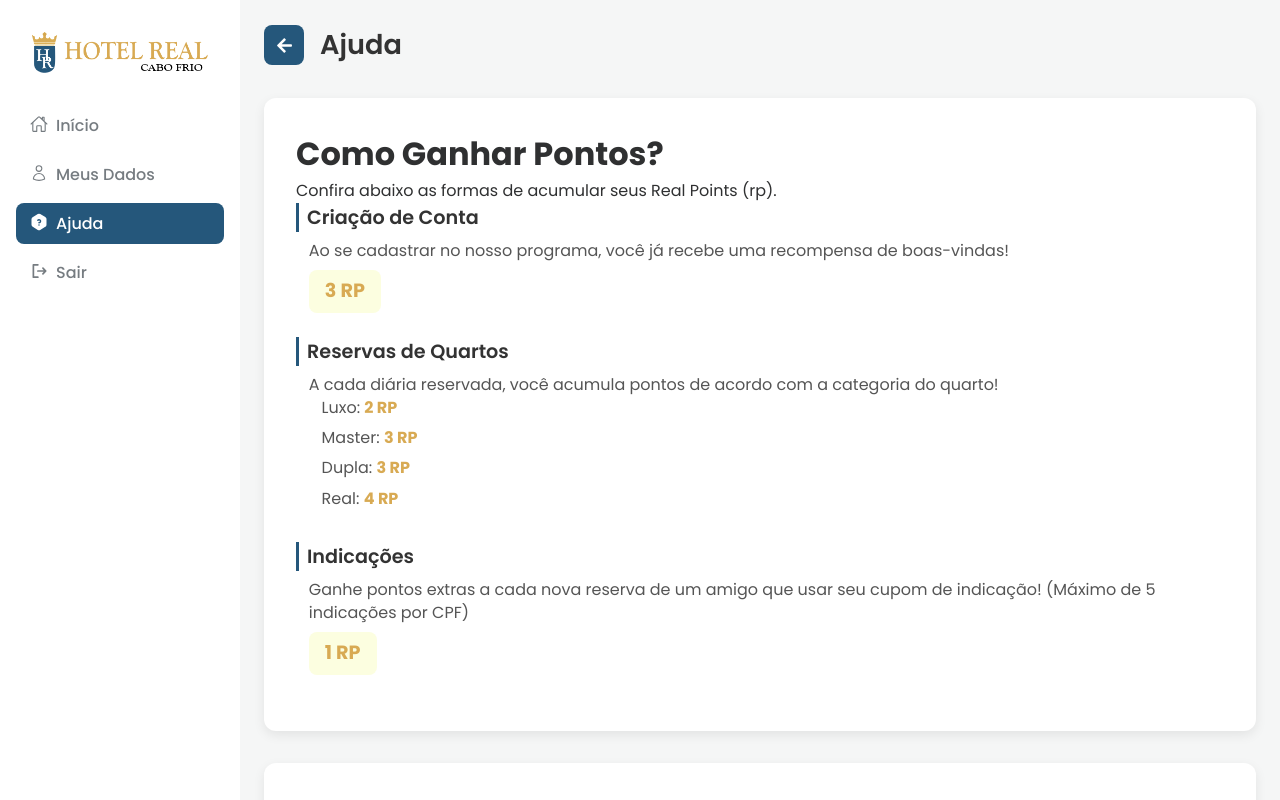
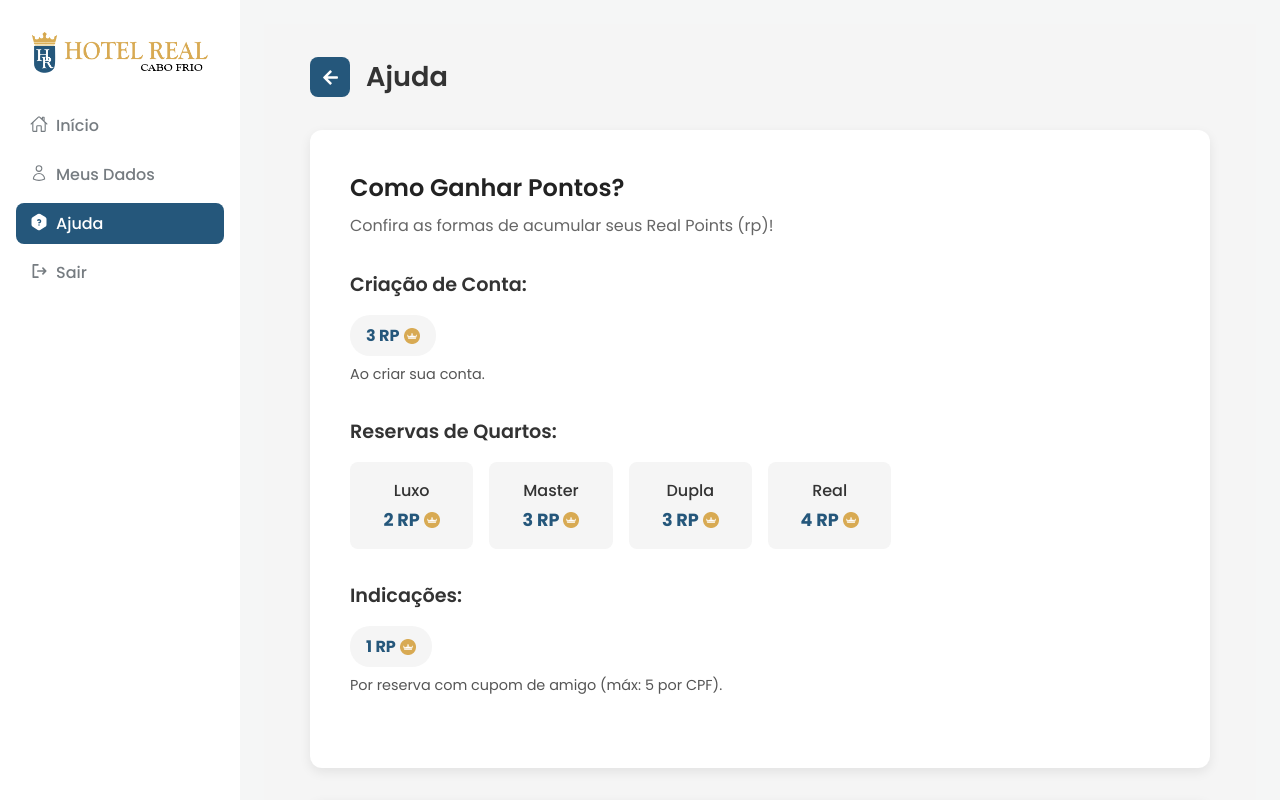
Before and after one commit to BrunoTaconi/sistema-pontos-hotel, a Next.js app: page /ajuda in a window 1280 px wide. Built offline with nearby package versions, Linux system fonts and the light colour scheme; no server answers.

Commit message:
redesign tela de ajuda

```diff
--- a/src/app/(app)/ajuda/page.tsx
+++ b/src/app/(app)/ajuda/page.tsx
@@ -4,6 +4,7 @@ import React from "react";
 import { useRouter } from "next/navigation";
 import styles from "./styles.module.css";
 import { FaArrowLeft } from "react-icons/fa";
+import Image from "next/image"; // Importa o componente Image
 
 const AjudaPage = () => {
   const router = useRouter();
@@ -19,75 +20,169 @@ const AjudaPage = () => {
         </div>
 
         <div className={styles.ajudaContainer}>
+          {/* Card: Como Ganhar Pontos */}
           <div className={styles.ajudaCard}>
-            <h1 className={styles.title}>Como Ganhar Pontos?</h1>
-            <p className={styles.subTitle}>
-              Confira abaixo as formas de acumular seus Real Points (rp).
+            <h1 className={styles.cardTitle}>Como Ganhar Pontos?</h1>
+            <p className={styles.cardSubTitle}>
+              Confira as formas de acumular seus Real Points (rp)!
             </p>
+
             <div className={styles.section}>
-              <h2>Criação de Conta</h2>
-              <p>
-                Ao se cadastrar no nosso programa, você já recebe uma
-                recompensa de boas-vindas!
-              </p>
-              <div className={styles.pointsInfo}>
-                <p>3 RP</p>
+              <h2>Criação de Conta:</h2>
+              <div className={styles.pointsBlock}>
+                <p className={styles.pointValue}>
+                  3 RP
+                  <Image
+                    src="/rp_coin.png"
+                    width={16}
+                    height={16}
+                    alt="Real Points Coin"
+                    className={styles.rpCoinIcon}
+                  />
+                </p>
+                <p className={styles.pointDescription}>Ao criar sua conta.</p>
               </div>
             </div>
 
             <div className={styles.section}>
-              <h2>Reservas de Quartos</h2>
-              <p>
-                A cada diária reservada, você acumula pontos de acordo com a
-                categoria do quarto!
-              </p>
-              <ul className={styles.pointsList}>
-                <li>
-                  <p>Luxo: <span>2 RP</span></p>
-                </li>
-                <li>
-                  <p>Master: <span>3 RP</span></p>
-                </li>
-                <li>
-                  <p>Dupla: <span>3 RP</span></p>
-                </li>
-                <li>
-                  <p>Real: <span>4 RP</span></p>
-                </li>
-              </ul>
+              <h2>Reservas de Quartos:</h2>
+              <div className={styles.pointsGrid}>
+                <div className={styles.pointItem}>
+                  <p>Luxo</p>
+                  <span>
+                    2 RP
+                    <Image
+                      src="/rp_coin.png"
+                      width={16}
+                      height={16}
+                      alt="Real Points Coin"
+                      className={styles.rpCoinIcon}
+                    />
+                  </span>
+                </div>
+                <div className={styles.pointItem}>
+                  <p>Master</p>
+                  <span>
+                    3 RP
+                    <Image
+                      src="/rp_coin.png"
+                      width={16}
+                      height={16}
+                      alt="Real Points Coin"
+                      className={styles.rpCoinIcon}
+                    />
+                  </span>
+                </div>
+                <div className={styles.pointItem}>
+                  <p>Dupla</p>
+                  <span>
+                    3 RP
+                    <Image
+                      src="/rp_coin.png"
+                      width={16}
+                      height={16}
+                      alt="Real Points Coin"
+                      className={styles.rpCoinIcon}
+                    />
+                  </span>
+                </div>
+                <div className={styles.pointItem}>
+                  <p>Real</p>
+                  <span>
+                    4 RP
+                    <Image
+                      src="/rp_coin.png"
+                      width={16}
+                      height={16}
+                      alt="Real Points Coin"
+                      className={styles.rpCoinIcon}
+                    />
+                  </span>
+                </div>
+              </div>
             </div>
 
             <div className={styles.section}>
-              <h2>Indicações</h2>
-              <p>
-                Ganhe pontos extras a cada nova reserva de um amigo que usar seu
-                cupom de indicação! (Máximo de 5 indicações por CPF)
-              </p>
-              <div className={styles.pointsInfo}>
-                <p>1 RP</p>
+              <h2>Indicações:</h2>
+              <div className={styles.pointsBlock}>
+                <p className={styles.pointValue}>
+                  1 RP
+                  <Image
+                    src="/rp_coin.png"
+                    width={16}
+                    height={16}
+                    alt="Real Points Coin"
+                    className={styles.rpCoinIcon}
+                  />
+                </p>
+                <p className={styles.pointDescription}>
+                  Por reserva com cupom de amigo (máx: 5 por CPF).
+                </p>
               </div>
             </div>
           </div>
 
+          {/* Card: Prêmios Disponíveis */}
           <div className={styles.ajudaCard}>
-            <h1 className={styles.title}>Prêmios Disponíveis</h1>
-            <p className={styles.subTitle}>
-              Resgate seus pontos por prêmios incríveis!
+            <h1 className={styles.cardTitle}>Prêmios Disponíveis</h1>
+            <p className={styles.cardSubTitle}>
+              Troque seus pontos por prêmios incríveis!
             </p>
-            <ul className={styles.pointsList}>
-              <li>
-                <p><span>10 rp</span> - 30% off em decoração de quarto</p>
-              </li>
-              <li>
-                <p><span>20 rp</span> - Uma luminária relógio com carregador para celular embutido</p>
-              </li>
-              <li>
-                <p><span>40 rp</span> - Máquina de café expresso</p>
-              </li>
-              <li>
-                <p><span>100 rp</span> - iPhone 13 (único por CPF)</p>
-              </li>
-            </ul>
+
+            <div className={styles.premiosGrid}>
+              <div className={styles.premioItem}>
+                <p>30% off em decoração de quarto</p>
+                <span>
+                  10 RP
+                  <Image
+                    src="/rp_coin.png"
+                    width={16}
+                    height={16}
+                    alt="Real Points Coin"
+                    className={styles.rpCoinIcon}
+                  />
+                </span>
+              </div>
+              <div className={styles.premioItem}>
+                <p>Luminária relógio com carregador</p>
+                <span>
+                  20 RP
+                  <Image
+                    src="/rp_coin.png"
+                    width={16}
+                    height={16}
+                    alt="Real Points Coin"
+                    className={styles.rpCoinIcon}
+                  />
+                </span>
+              </div>
+              <div className={styles.premioItem}>
+                <p>Máquina de café expresso</p>
+                <span>
+                  40 RP
+                  <Image
+                    src="/rp_coin.png"
+                    width={16}
+                    height={16}
+                    alt="Real Points Coin"
+                    className={styles.rpCoinIcon}
+                  />
+                </span>
+              </div>
+              <div className={styles.premioItem}>
+                <p>iPhone 13 (único por CPF)</p>
+                <span>
+                  100 RP
+                  <Image
+                    src="/rp_coin.png"
+                    width={16}
+                    height={16}
+                    alt="Real Points Coin"
+                    className={styles.rpCoinIcon}
+                  />
+                </span>
+              </div>
+            </div>
           </div>
         </div>
       </div>
--- a/src/app/(app)/ajuda/styles.module.css
+++ b/src/app/(app)/ajuda/styles.module.css
@@ -1,21 +1,43 @@
 /* styles.module.css */
+
+/* Removido código duplicado para o container e backContainer, mantendo apenas a última versão */
+/* Adicione esta classe ao seu styles.module.css */
+.rpCoinIcon {
+  margin-left: 0.25rem;
+  margin-top: -0.1rem; /* Ajuste fino para alinhamento vertical */
+  vertical-align: middle;
+}
+.container {
+  min-height: 100vh;
+  display: flex;
+  flex-direction: column;
+  padding: 2rem;
+  background-color: #f5f5f5; /* Fundo cinza claro */
+  align-items: center;
+}
+
+.pageContent {
+  width: 100%;
+  max-width: 900px;
+}
+
 .backContainer {
   display: flex;
   align-items: center;
   gap: 1rem;
-  padding-bottom: 2rem; /* Espaço entre o cabeçalho e os cards */
+  padding-bottom: 2rem;
 }
 
 .backContainer p {
   font-size: 1.7rem;
   font-weight: 600;
-  color: #333; /* Cor do título */
+  color: #333;
 }
 
 .backButton {
   display: grid;
   place-items: center;
-  background-color: rgba(37, 87, 123, 1); /* Cor principal do seu tema */
+  background-color: rgba(37, 87, 123, 1);
   width: 40px;
   height: 40px;
   border-radius: var(--radius-sm);
@@ -23,7 +45,8 @@
   cursor: pointer;
   border: none;
 }
-/* Estilos para o contêiner principal da tela de ajuda */
+
+/* Novo estilo para a tela de ajuda */
 .ajudaContainer {
   display: flex;
   flex-direction: column;
@@ -31,64 +54,117 @@
   width: 100%;
 }
 
-/* Estilo para os cards de informação */
 .ajudaCard {
-  background-color: #ffffff; /* Fundo branco */
+  background-color: #ffffff;
   border-radius: 12px;
   box-shadow: 0 4px 12px rgba(0, 0, 0, 0.08);
-  padding: 2rem;
-  display: flex;
-  flex-direction: column;
+  padding: 2.5rem;
+}
+
+.cardTitle {
+  font-size: 1.5rem;
+  font-weight: 600;
+  color: #222;
+  margin-bottom: 0.5rem;
+}
+
+.cardSubTitle {
+  font-size: 1rem;
+  color: #666;
+  margin-bottom: 2rem;
 }
 
 .section {
-  margin-bottom: 1.5rem;
+  margin-bottom: 2rem;
 }
 
 .section h2 {
   font-size: 1.2rem;
   font-weight: 600;
   color: #333;
-  margin-bottom: 0.5rem;
-  border-left: 3px solid rgba(37, 87, 123, 1); /* Linha de destaque para a seção */
-  padding-left: 0.5rem;
+  margin-bottom: 1rem;
 }
 
-.section p {
-  color: #555;
-  line-height: 1.4;
-  margin-left: 0.8rem;
+/* Estilo para blocos de pontos simples */
+.pointsBlock {
+  display: flex;
+  flex-direction: column;
+  align-items: flex-start;
+  gap: 0.5rem;
 }
 
-.pointsInfo {
-  background-color: #fcfee0; /* Um fundo leve para destacar o valor */
-  border-radius: 8px;
+.pointValue {
+  background-color: #f5f5f5;
+  color: rgba(37, 87, 123, 1);
+  font-weight: bold;
   padding: 0.5rem 1rem;
-  display: inline-block;
-  margin-left: 0.8rem;
-  margin-top: 0.5rem;
+  border-radius: 20px;
+  font-size: 1rem;
+  margin: 0;
 }
 
-.pointsInfo p {
+.pointDescription {
+  font-size: 0.9rem;
+  color: #555;
   margin: 0;
+}
+
+/* Layout de grid para os tipos de quarto */
+.pointsGrid {
+  display: grid;
+  grid-template-columns: repeat(auto-fill, minmax(120px, 1fr));
+  gap: 1rem;
+}
+
+.pointItem {
+  display: flex;
+  flex-direction: column;
+  align-items: center;
+  justify-content: center;
+  background-color: #f5f5f5;
+  border-radius: 8px;
+  padding: 1rem 0.5rem;
+  text-align: center;
+}
+
+.pointItem p {
+  font-size: 1rem;
+  font-weight: 500;
+  color: #333;
+  margin: 0;
+}
+
+.pointItem span {
+  font-size: 1.1rem;
+  font-weight: bold;
+  color: rgba(37, 87, 123, 1);
+  margin-top: 0.25rem;
+}
+
+/* Layout de grid para os prêmios */
+.premiosGrid {
+  display: grid;
+  grid-template-columns: repeat(auto-fill, minmax(200px, 1fr));
+  gap: 1.5rem;
+}
+
+.premioItem {
+  background-color: #f5f5f5;
+  border-radius: 12px;
+  padding: 1.5rem;
+  text-align: center;
+  box-shadow: 0 2px 6px rgba(0, 0, 0, 0.05);
+}
+
+.premioItem p {
+  font-size: 1rem;
+  font-weight: 500;
+  color: #333;
+  margin-bottom: 0.5rem;
+}
+
+.premioItem span {
   font-size: 1.2rem;
   font-weight: bold;
-  color: rgba(216, 170, 83, 1);
+  color: rgba(37, 87, 123, 1)3;
 }
-
-.pointsList {
-  list-style: none; /* Remove os marcadores de lista padrão */
-  padding: 0;
-  margin: 0;
-  margin-left: 0.8rem;
-}
-
-.pointsList li {
-  margin-bottom: 0.5rem;
-  color: #555;
-}
-
-.pointsList li span {
-  font-weight: bold;
-  color: rgba(216, 170, 83, 1);
-}
```
